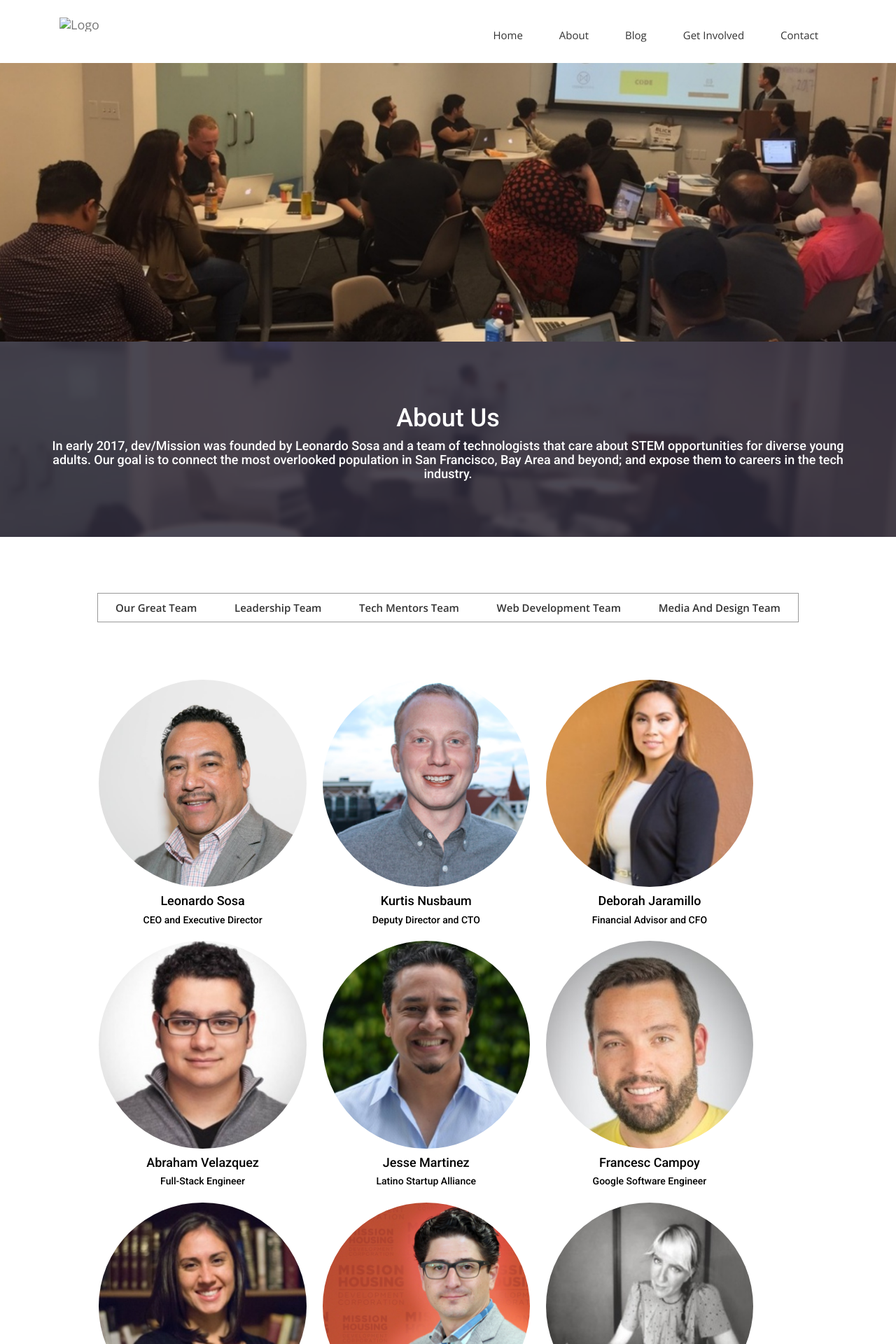
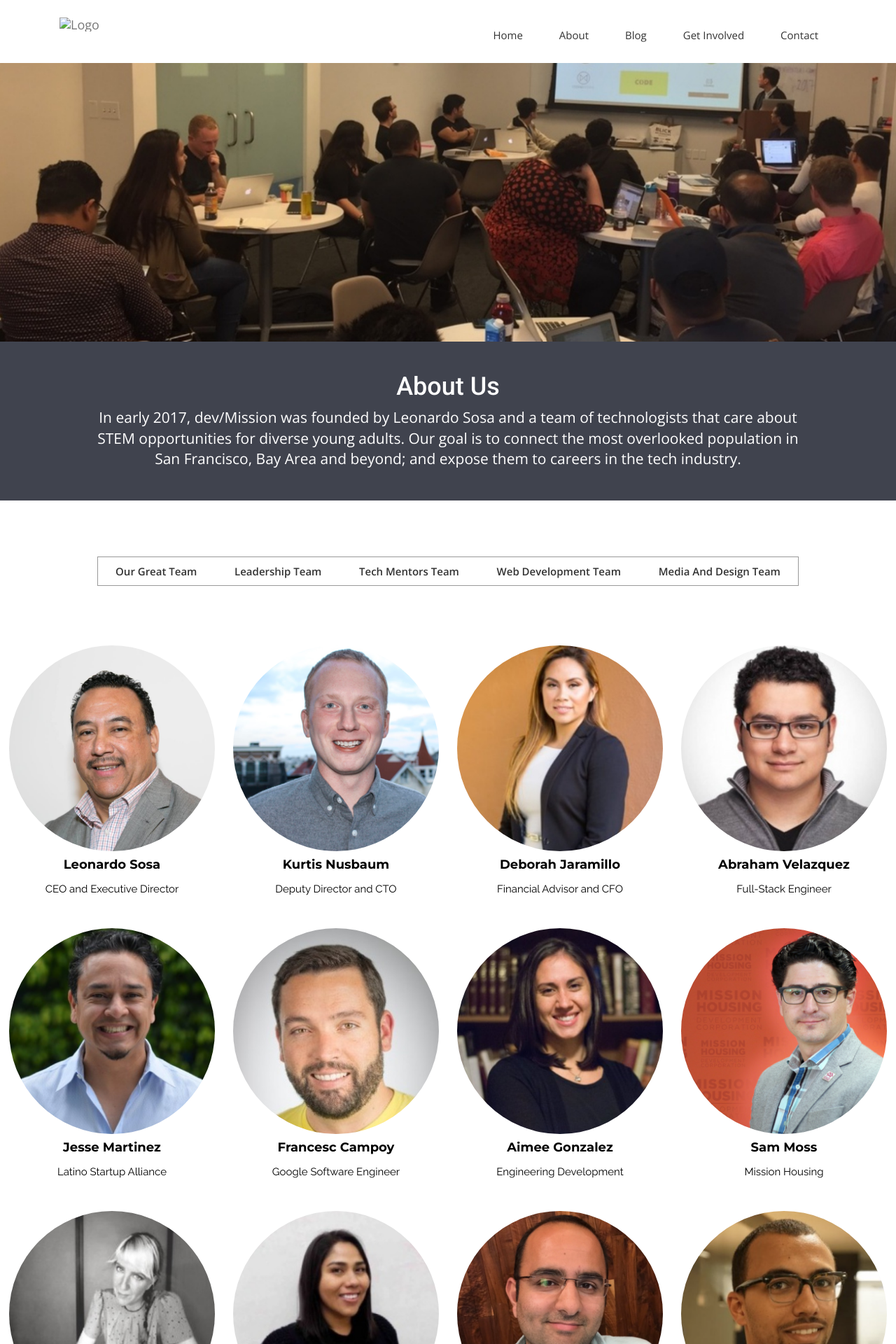
Before and after one commit to dev-mission/devmission.org, a Jekyll site: the page built from pages/aboutUs.html, in a window 1280 px wide. Shown: the top 1920 px of the page at 70% size. Built offline with Jekyll 4.4.1, drawn with Linux system fonts in a browser that asks for light colours; nearby versions of some CDN libraries; some web fonts are replaced.

Commit message:
new grid layout with media

```diff
--- a/css/aboutUs.css
+++ b/css/aboutUs.css
@@ -1,3 +1,5 @@
+
+
 /*---------------------------------------------
 					Work Start
 -----------------------------------------------*/
@@ -47,6 +49,21 @@
 /*--
 	portfolio-work Start
 --*/
+@import url('https://fonts.googleapis.com/css?family=Montserrat:700|Raleway');
+.font1{
+  font-family: 'Raleway', sans-serif;
+  color: black !important;
+}
+h4{
+  font-family: 'Montserrat', sans-serif;
+}
+.about-text{
+  padding-top: 2%;
+  padding-bottom: 2%;
+  text-align: center;
+  background-color: #40434E;
+  color: white;
+}
 
 #portfolio-work {
 
@@ -61,8 +78,6 @@
 #portfolio-work2 {
 
   overflow: hidden;
-
-  padding-left: 5%;
 
 }
 
@@ -236,7 +251,8 @@
 
 
 
-  width: 26%;
+  width: 23%;
+  height: 392px;
 
   overflow: hidden;
 
@@ -247,7 +263,11 @@
   position: relative;
 
 }
-
+@media screen and (min-width: 0px) and (max-width: 970px){
+  #portfolio-work .block .portfolio-contant ul li {
+    height: 262px;
+  }
+}
 #portfolio-work .block .portfolio-contant ul li:hover .overly {
 
   opacity: 100%;
--- a/pages/aboutUs.html
+++ b/pages/aboutUs.html
@@ -27,14 +27,27 @@ permalink: /aboutUs/
             </div>
         </div>
     </div>
-</section>
+</section> -->
 
 
+<!-- About us -->
+<div class="container-fluid">
+  <div class="row about-text">
+    <div class="col-md-1"></div>
+    <div class="col-md-10">
+      <h1>About Us</h1>
+      <p class="lead">In early 2017, dev/Mission was founded by Leonardo Sosa and a team of technologists that care about STEM opportunities for diverse young adults. Our goal is to connect the most overlooked population in San Francisco, Bay Area and beyond; and expose them to careers in the tech industry.
+      </p>
+    </div>
+    <div class="col-md-1"></div>
+  </div>
+</div>
 <!-- Portfolio Start -->
-
-<section id="portfolio-work" <div class="container">
+<section id="portfolio-work">
+   <div class="container-fluid">
     <div class="row">
         <div class="block">
+
             <div class="portfolio-menu">
                 <ul>
                     <li class="filter" data-filter=".mix">Our Great Team</li>
@@ -45,12 +58,10 @@ permalink: /aboutUs/
                </ul>
             </div>
             <section id="portfolio-work2">
-                <div class="col-md-12">
+              <div class="row">
+                <div class="col-xs-12">
                     <div class="portfolio-contant">
                         <ul id="portfolio-contant-active">
-                            <div class="container">
-
-
 
 
                                 <li class="mix leadershipTeam">
@@ -61,7 +72,7 @@ permalink: /aboutUs/
                                         </div>
                                         <div class="bios">
                                             <h4> Leonardo Sosa</h4>
-                                            <h5>CEO and Executive Director<h5>
+                                            <p class="font1">CEO and Executive Director</p>
                                         </div>
                                     </a>
                                   </li>
@@ -76,7 +87,7 @@ permalink: /aboutUs/
                                       </div>
                                        <div class="bios">
                                          <h4> Kurtis Nusbaum</h4>
-                                         <h5>Deputy Director and CTO <h5>
+                                         <p class="font1">Deputy Director and CTO </p>
                                        </div>
                                     </a>
                                 </li>
@@ -91,7 +102,7 @@ permalink: /aboutUs/
                                       </div>
                                       <div class="bios">
                                         <h4>Deborah Jaramillo</h4>
-                                        <h5>Financial Advisor and CFO<h5>
+                                        <p class="font1">Financial Advisor and CFO</p>
                                       </div>
                                     </a>
                                 </li>
@@ -106,7 +117,7 @@ permalink: /aboutUs/
                                       </div>
                                       <div class="bios">
                                         <h4>Abraham Velazquez</h4>
-                                        <h5>Full-Stack Engineer<h5>
+                                        <p class="font1">Full-Stack Engineer</p>
                                       </div>
                                     </a>
                                 </li>
@@ -121,7 +132,7 @@ permalink: /aboutUs/
                                     </div>
                                     <div class="bios">
                                       <h4>Jesse Martinez</h4>
-                                      <h5>Latino Startup Alliance<h5>
+                                      <p class="font1">Latino Startup Alliance</p>
                                     </div>
                                   </a>
                                 </li>
@@ -136,7 +147,7 @@ permalink: /aboutUs/
                                     </div>
                                     <div class="bios">
                                       <h4>Francesc Campoy</h4>
-                                      <h5>Google Software Engineer<h5>
+                                      <p class="font1">Google Software Engineer</p>
                                     </div>
                                   </a>
                                 </li>
@@ -151,7 +162,7 @@ permalink: /aboutUs/
                                 </div>
                                 <div class="bios">
                                   <h4>Aimee Gonzalez</h4>
-                                  <h5>Engineering Development<h5>
+                                  <p class="font1">Engineering Development</p>
                                 </div>
                               </a>
                             </li>
@@ -166,7 +177,7 @@ permalink: /aboutUs/
                                 </div>
                                   <div class="bios">
                                     <h4>Sam Moss</h4>
-                                    <h5>Mission Housing<h5>
+                                    <p class="font1">Mission Housing</p>
                                     </div>
                                 </a>
                               </li>
@@ -181,7 +192,7 @@ permalink: /aboutUs/
                                     </div>
                                     <div class="bios">
                                       <h4>Christi Baker</h4>
-                                      <h5>Chrysails Consulting<h5>
+                                      <p class="font1">Chrysails Consulting</p>
                                     </div>
                                   </a>
                                 </li>
@@ -196,7 +207,7 @@ permalink: /aboutUs/
                                     </div>
                                     <div class="bios">
                                       <h4>Stephanie cueto</h4>
-                                      <h5>Aspiring Developer<h5>
+                                      <p class="font1">Aspiring Developer</p>
                                     </div>
                                   </a>
                                 </li>
@@ -213,7 +224,7 @@ permalink: /aboutUs/
                                     </div>
                                     <div class="bios">
                                       <h4>Eiman Zolfaghari</h4>
-                                      <h5>IOS Developer<h5>
+                                      <p class="font1">IOS Developer</p>
                                     </div>
                                     </a>
                                 </li>
@@ -232,7 +243,7 @@ permalink: /aboutUs/
                                       </div>
                                       <div class="bios">
                                         <h4>Armand Gray</h4>
-                                        <h5>Mobile Developer<h5>
+                                        <p class="font1">Mobile Developer</p>
                                       </div>
                                     </a>
                                 </li>
@@ -247,7 +258,7 @@ permalink: /aboutUs/
                                       </div>
                                         <div class="bios">
                                           <h4>David Quang</h4>
-                                          <h5>IT Security Specialist<h5>
+                                          <p class="font1">IT Security Specialist</p>
                                         </div>
                                       </a>
                                 </li>
@@ -264,7 +275,7 @@ permalink: /aboutUs/
                                       </div>
                                         <div class="bios">
                                           <h4>Jette Hernandez</h4>
-                                          <h5>Designer and Develper<h5>
+                                          <p class="font1">Designer and Develper</p>
                                         </div>
                                     </a>
                                 </li>
@@ -283,7 +294,7 @@ permalink: /aboutUs/
                                       </div>
                                         <div class="bios">
                                           <h4>Yaritza Perez</h4>
-                                          <h5>Full Stack Developer<h5>
+                                          <p class="font1">Full Stack Developer</p>
                                         </div>
                                     </a>
                                 </li>
@@ -298,7 +309,7 @@ permalink: /aboutUs/
                                     </div>
                                       <div class="bios">
                                         <h4>Christian Salas</h4>
-                                        <h5>Full stack developer<h5>
+                                        <p class="font1">Full stack developer</p>
                                       </div>
                                   </a>
                                 </li>
@@ -315,7 +326,7 @@ permalink: /aboutUs/
                                     </div>
                                       <div class="bios">
                                         <h4>Yuridia Larios</h4>
-                                        <h5>Front-End Developer<h5>
+                                        <p class="font1">Front-End Developer</p>
                                       </div>
                                   </a>
                                 </li>
@@ -332,7 +343,7 @@ permalink: /aboutUs/
                                     </div>
                                       <div class="bios">
                                         <h4>Frank Tito Laurel</h4>
-                                        <h5>Front - End Developer<h5>
+                                        <p class="font1">Front - End Developer</p>
                                       </div>
                                   </a>
                                 </li>
@@ -348,7 +359,7 @@ permalink: /aboutUs/
                                     </div>
                                       <div class="bios">
                                         <h4>Ismael Sosa</h4>
-                                        <h5>Digital Designer<h5>
+                                        <p class="font1">Digital Designer</p>
                                       </div>
                                   </a>
                                 </li>
@@ -364,18 +375,19 @@ permalink: /aboutUs/
                                     </div>
                                       <div class="bios">
                                         <h4>William Lopez</h4>
-                                        <h5>Video and Media Specialist<h5>
+                                        <p class="font1">Video and Media Specialist</p>
                                       </div>
                                   </a>
                                 </li>
 
 
                         </ul>
-                    </div> <!-- content centered ends -->
+
                   </div>
                 </div>
-              </div> <!-- col 12 ends -->
+              </div><!-- col 12 ends -->
             </div>
           </div>
+        </div>
       </section>
 </section>
```
Also changed, not shown: other parts of pages/aboutUs.html (+1 -1 lines).
